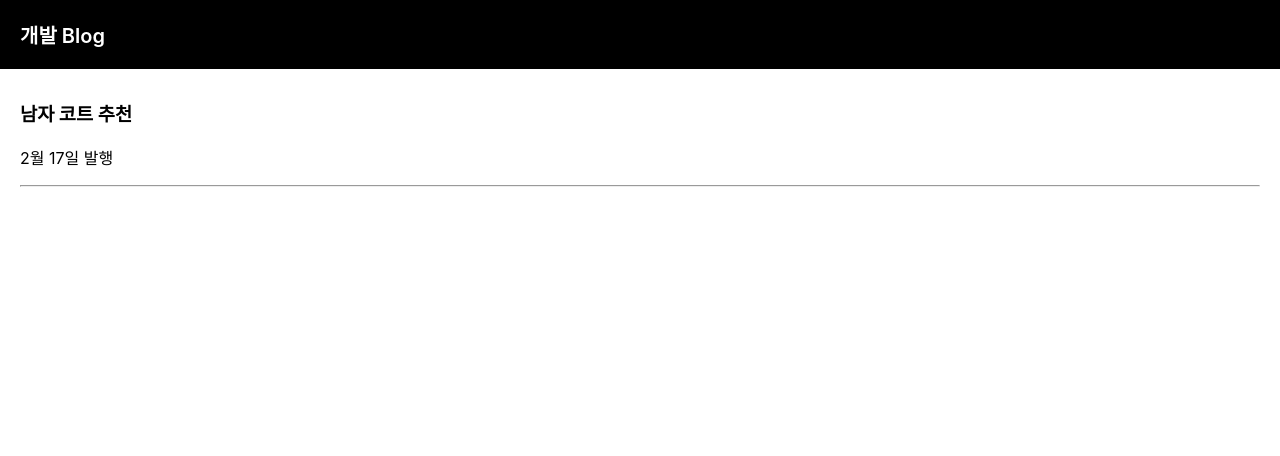
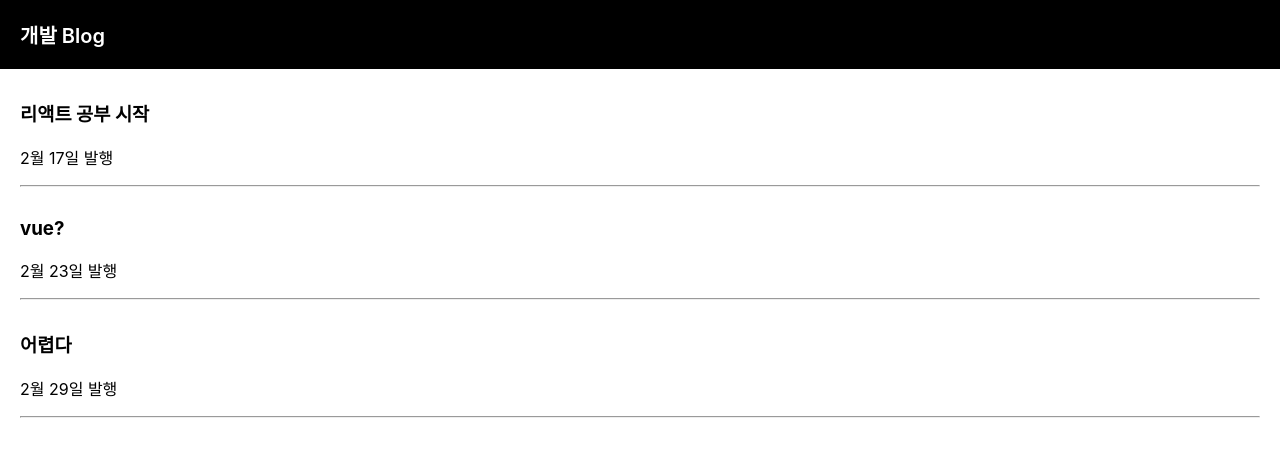
Before and after one commit to JuHyeon-S/Web_Study, a React (Create React App) app in the folder React/blog/: page / in a window 1280 px wide. Shown: the top 456 px of the page. Built offline with nearby package versions, Linux system fonts and the light colour scheme.

Commit message:
Update App.js

```diff
--- a/React/blog/src/App.js
+++ b/React/blog/src/App.js
@@ -1,10 +1,11 @@
+/* eslint-disable */
+import React,{useState} from 'react';
 import logo from './logo.svg';
-import React,{useState} from 'react';
 import './App.css';
 
 function App() {
 
-  let [title, titleChange] = useState('남자 코트 추천'); // ['남자코트추천', 데이터 변경함수]
+  let [title, titleChange] = useState(['리액트 공부 시작','vue?','어렵다']); // ['남자코트추천', 데이터 변경함수]
 
   let posts = "강남 고기 맛집";
 
@@ -14,8 +15,18 @@ function App() {
         <div>개발 Blog</div>
       </div>
       <div className="list">
-        <h3>{title}</h3>
+        <h3>{title[0]}</h3>
         <p>2월 17일 발행</p>
+        <hr/>
+      </div>
+      <div className="list">
+        <h3>{title[1]}</h3>
+        <p>2월 23일 발행</p>
+        <hr/>
+      </div>
+      <div className="list">
+        <h3>{title[2]}</h3>
+        <p>2월 29일 발행</p>
         <hr/>
       </div>
     </div>
```
